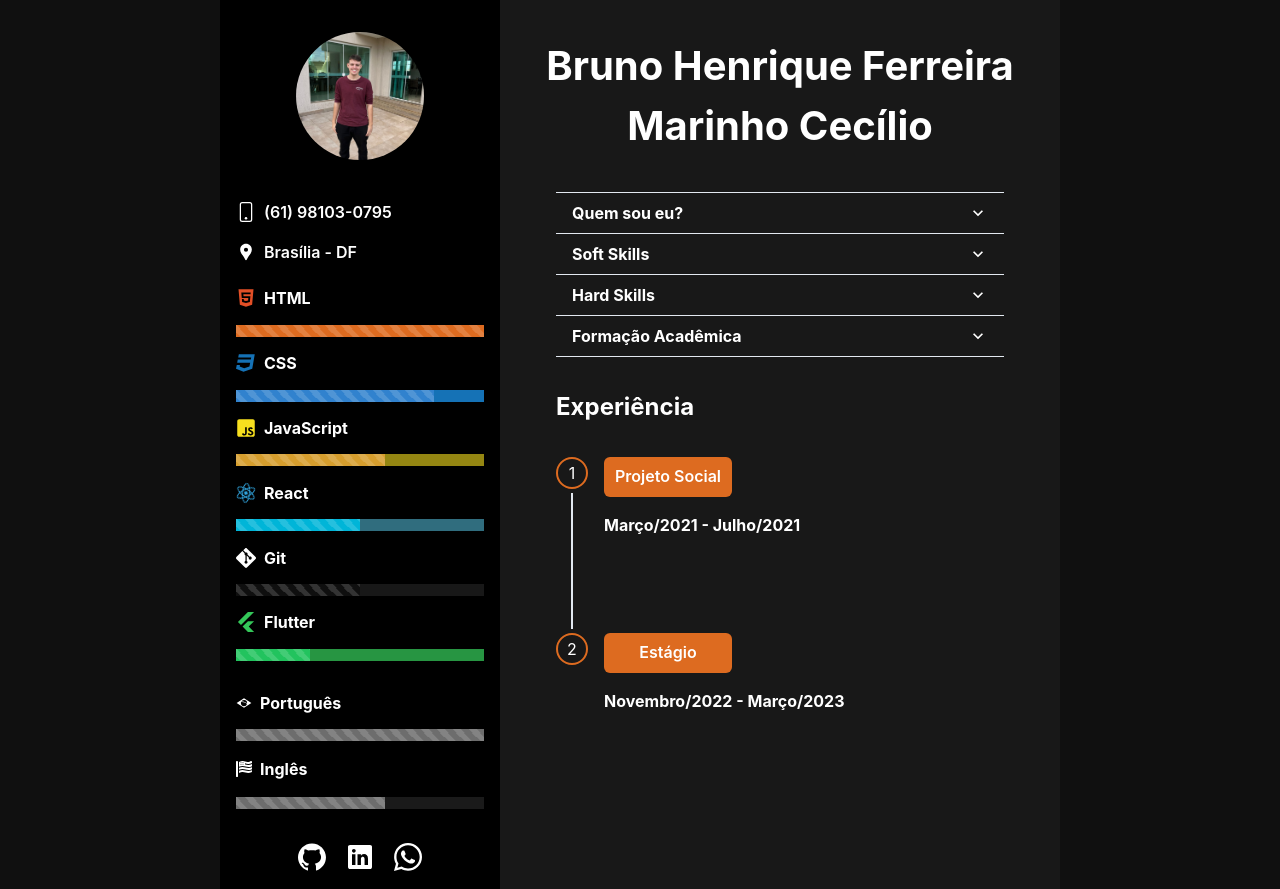
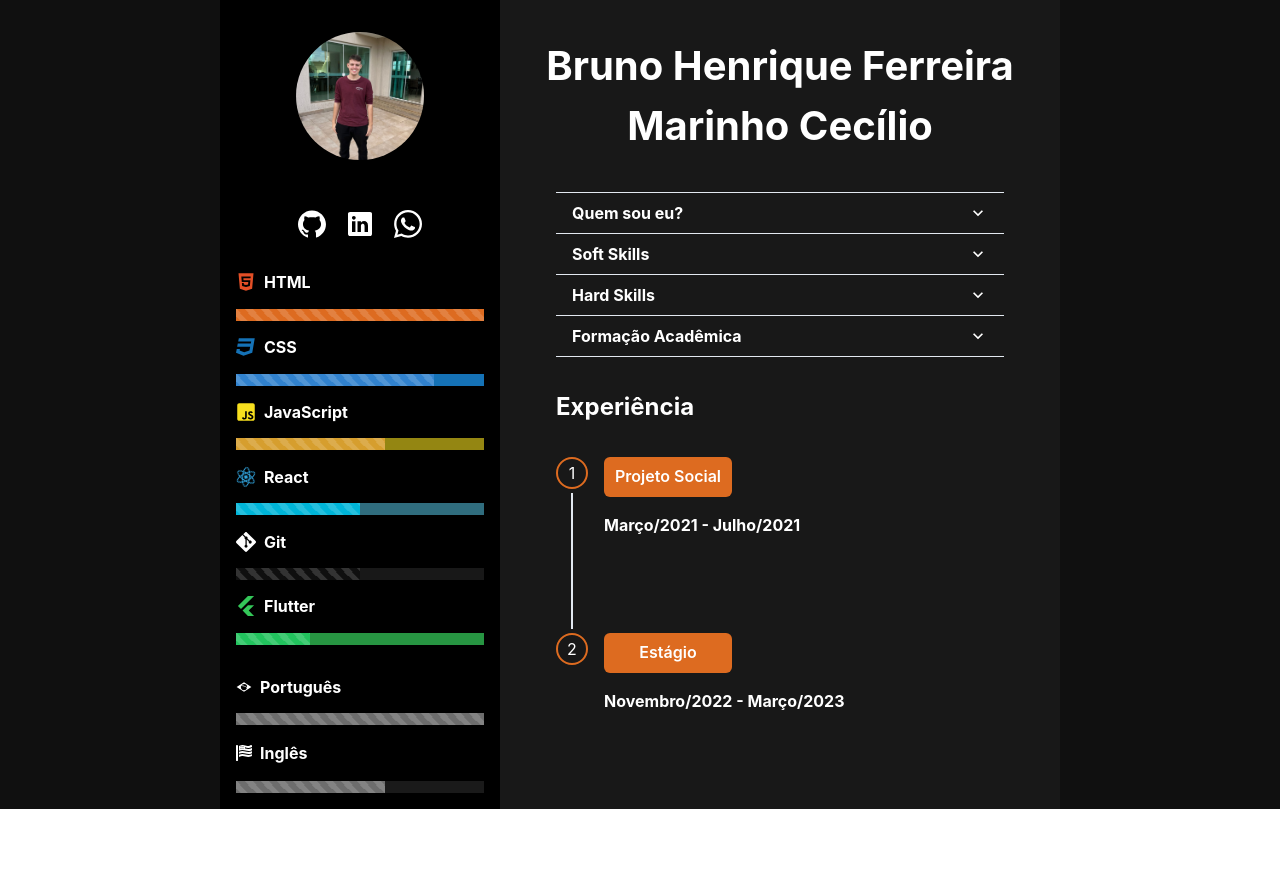
Before and after one commit to SixBruno99/Curriculo, a React (Create React App) app: page / in a window 1280 px wide. After the commit the page ends 809 px from the top, so only its background shows below. Built offline with nearby package versions, Linux system fonts and the light colour scheme.

Commit message:
Link para as minhas redes sociais/contatos em um local mais visível ao usuário

```diff
--- a/src/Components/About.jsx
+++ b/src/Components/About.jsx
@@ -87,7 +87,7 @@ export const AboutMe = () => {
               <ListItem>React</ListItem>
               <ListItem>Nextjs</ListItem>
               <ListItem>Versionamento de código (Git, GitHub)</ListItem>
-              <ListItem>UX/UI design básico</ListItem>
+              <ListItem>Conhecimentos em UX/UI e experiência do usuário</ListItem>
             </UnorderedList>
           </AccordionPanel>
         </AccordionItem>
--- a/src/Components/Layout.jsx
+++ b/src/Components/Layout.jsx
@@ -1,7 +1,7 @@
 import { Box, Flex, Grid, GridItem, Text, useMediaQuery  } from "@chakra-ui/react";
 
 // Components imports
-import { Contacts } from "./Contacts";
+// import { Contacts } from "./Contacts";
 import { Profile } from "./Profile";
 import { Skills } from "./Skills/index.jsx";
 import { AboutMe } from "./About";
@@ -18,9 +18,9 @@ export const Layout = () => {
           <Box justifyContent="center">
             <Profile />
           </Box>
-          <Contacts />
+          <SocialMedias />
           <Skills />
-          <SocialMedias />
+          {/* <Contacts /> */}
         </GridItem>
         <GridItem bg="#181818">
           <Flex h="12rem" alignItems="center">
--- a/src/Components/Social.jsx
+++ b/src/Components/Social.jsx
@@ -5,15 +5,20 @@ import { useState } from "react";
 import { AiFillGithub } from "react-icons/ai";
 import { FaWhatsapp } from "react-icons/fa";
 import { IoLogoLinkedin } from "react-icons/io";
+// import { FiMail } from "react-icons/fi";
 
 export const SocialMedias = () => {
-  const [githubColor, setGithubColor] = useState("white");
-  const [linkedinColor, setLinkedinColor] = useState("white");
-  const [whatsappColor, setWhatsappColor] = useState("white");
+  const defautColor = "white";
+
+  const [githubColor, setGithubColor] = useState(defautColor);
+  const [linkedinColor, setLinkedinColor] = useState(defautColor);
+  const [whatsappColor, setWhatsappColor] = useState(defautColor);
+  // const [emailColor, setEmailColor] = useState(defautColor);
 
   const [githubHovered, setGithubHovered] = useState(false);
   const [linkedinHovered, setLinkedinHovered] = useState(false);
   const [whatsappHovered, setWhatsappHovered] = useState(false);
+  // const [emailHovered, setEmailHovered] = useState(false);
 
   const handleEnterGithub = (setter) => {
     setter(true);
@@ -22,7 +27,7 @@ export const SocialMedias = () => {
 
   const handleLeaveGithub = (setter) => {
     setter(false);
-    setGithubColor("white");
+    setGithubColor(defautColor);
   };
 
   const handleEnterLinkedin = (setter) => {
@@ -32,7 +37,7 @@ export const SocialMedias = () => {
 
   const handleLeaveLinkedin = (setter) => {
     setter(false);
-    setLinkedinColor("white");
+    setLinkedinColor(defautColor);
   };
 
   const handleEnterWhatsapp = (setter) => {
@@ -42,8 +47,18 @@ export const SocialMedias = () => {
 
   const handleLeaveWhatsapp = (setter) => {
     setter(false);
-    setWhatsappColor("white");
+    setWhatsappColor(defautColor);
   };
+
+  // const handleEnterEmail = () => {
+  //   setEmailHovered(true);
+  //   setEmailColor("#D44638");
+  // };
+
+  // const handleLeaveEmail = () => {
+  //   setEmailHovered(false);
+  //   setEmailColor(defautColor);
+  // };
 
   return (
     <Flex px="1rem" py="1rem" justifyContent="center" gap="1rem">
@@ -90,6 +105,20 @@ export const SocialMedias = () => {
           )
         }
       />
+      {/* <FiMail
+        color={emailColor}
+        size={32}
+        style={{
+          transform: emailHovered ? "scale(1.3)" : "scale(1)",
+          transition: "transform 0.2s ease-in-out",
+        }}
+        onMouseEnter={handleEnterEmail}
+        onMouseLeave={handleLeaveEmail}
+        onClick={window.open(
+          "https://mail.google.com/mail/u/0/#inbox?compose=CllgCJlKpBdHqJgfrkQpqxkKRFwDvnKpWXnqcsSwGCZhXqShLqtCnmbScmmsrSKtdFpmDLCBRPL",
+          "_blank"
+        )}
+      /> */}
     </Flex>
   );
 };
```
